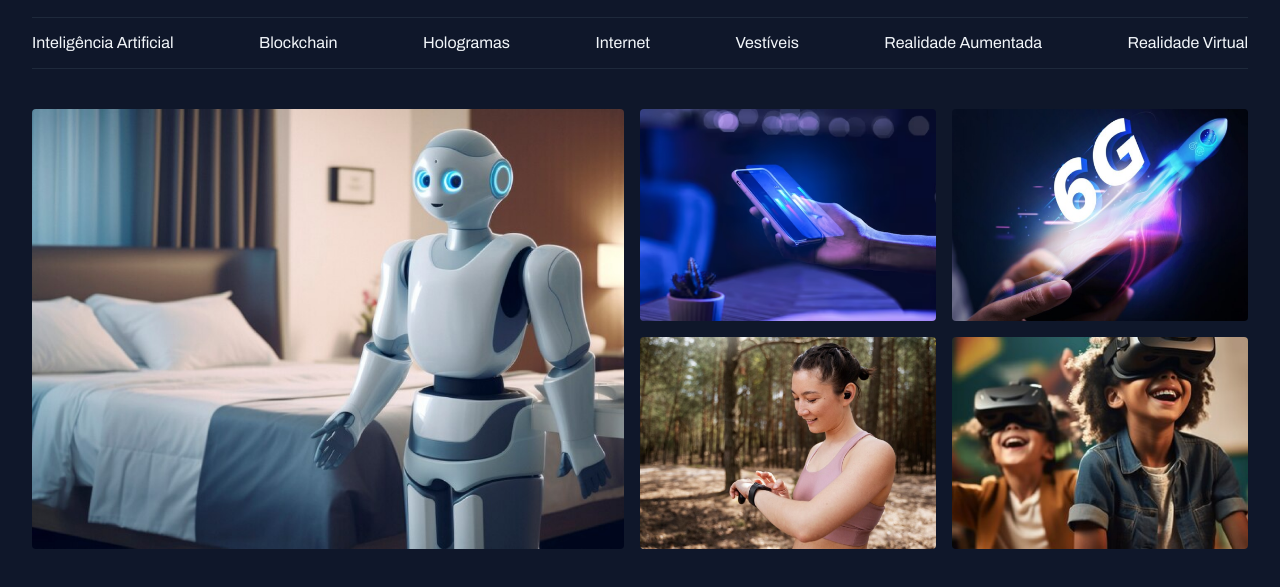
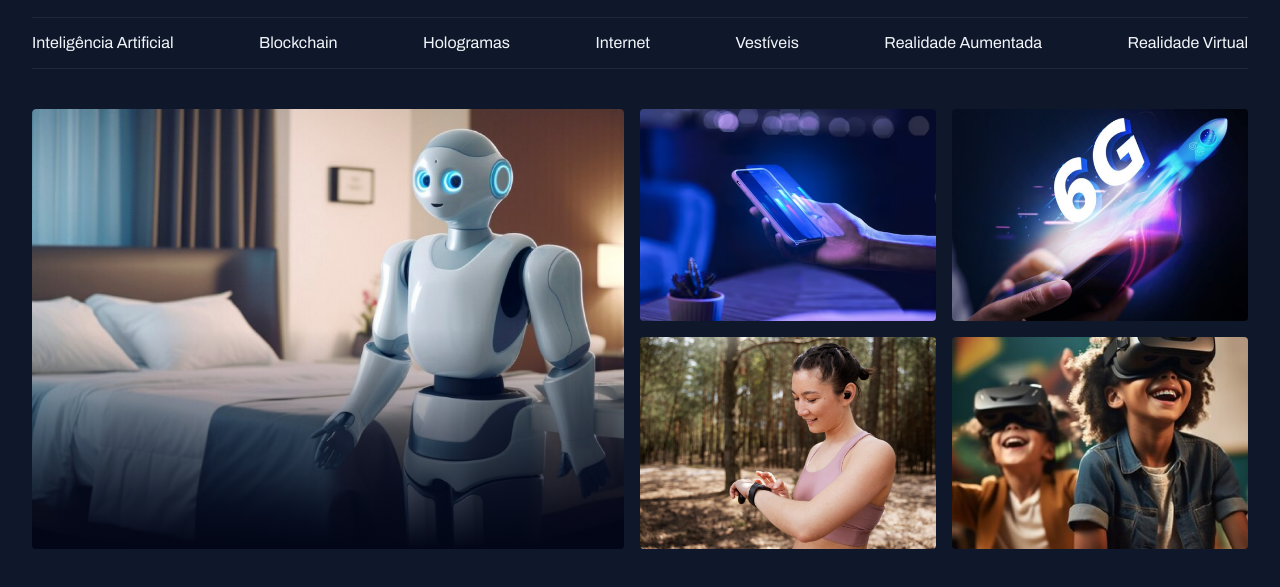
Before and after one commit to ArthurScarcela/portal-de-noticias, a plain HTML site: page index.html in a window 1280 px wide. Shown: the part 55-642 px from the top of the page. Drawn offline with Linux system fonts and the light colour scheme.

Commit message:
adicionando fundo com degradê

```diff
--- a/index.html
+++ b/index.html
@@ -44,7 +44,7 @@
 
   <main class=" grid container">
     <section id="featured" class="grid grid-flow-col gap-16">
-      <div>
+      <div class="card">
         <img src="assets/images/Image 01.png" alt="">
       </div>
 
--- a/styles/sections.css
+++ b/styles/sections.css
@@ -5,3 +5,21 @@
     border-radius: 4px;
   }
 }
+
+.card{
+  position: relative;
+  border-radius: 4px;
+  overflow: hidden;
+
+  &::before {
+    content: "";
+    background-color: white;
+    inset: 0;
+    position: absolute;
+    top: 50%;
+    background: linear-gradient(
+      180deg,
+      transparent 0%,
+      #020617 100%);
+  }
+}
```
